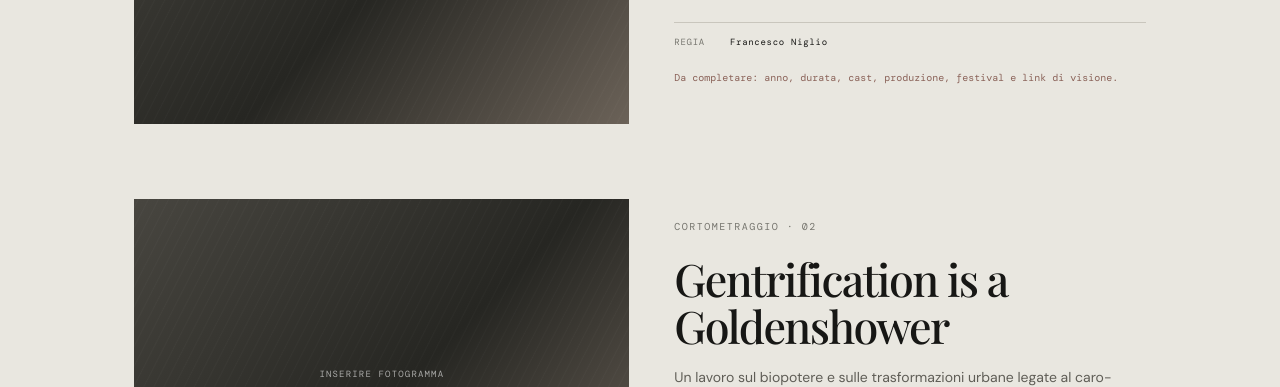
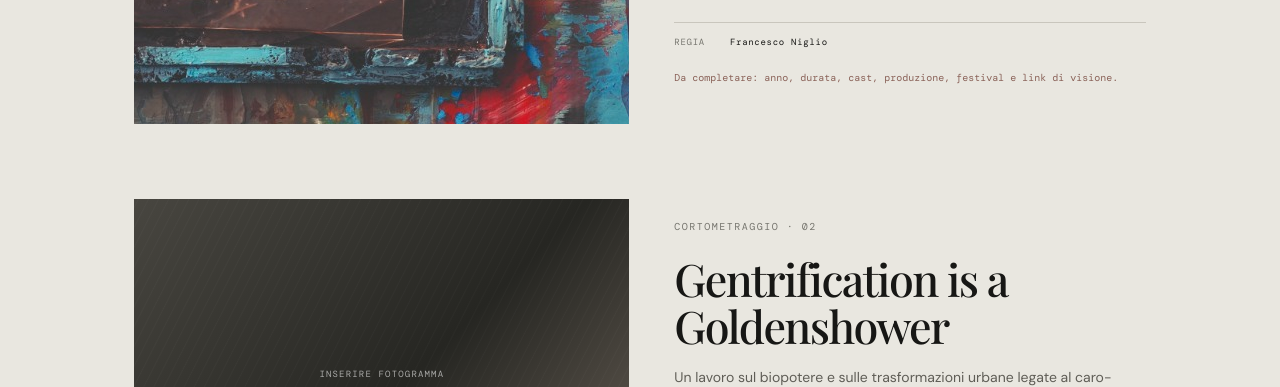
Before and after one commit to byfrancesconiglio/francesco-niglio.github.io, a plain HTML site: page film.html in a window 1280 px wide. Shown: the part 713-1100 px from the top of the page. Drawn offline with nearby package versions, Linux system fonts and the light colour scheme; a web font is replaced by a local one.

Commit message:
Update film.html

```diff
--- a/film.html
+++ b/film.html
@@ -10,7 +10,7 @@
 <main class="inner-page">
   <div class="page-top"><p class="eyebrow">02 — FILMOGRAFIA</p><h1>Film<span class="period">.</span></h1><p class="page-lead">Una selezione di lavori realizzati. Schede, immagini e materiali saranno progressivamente aggiornati.</p></div>
   <div class="film-list">
-    <article class="film-entry" id="aspettando-la-rivoluzione"><div class="entry-image image-placeholder"><span>INSERIRE FOTOGRAMMA</span></div><div class="entry-copy"><p class="eyebrow">CORTOMETRAGGIO · 01</p><h2>Aspettando la rivoluzione</h2><p>Un cortometraggio ambientato a Napoli, tra attesa, immaginario collettivo e tensioni individuali.</p><div class="credits"><span>REGIA</span><span>Francesco Niglio</span></div><p class="asset-note">Da completare: anno, durata, cast, produzione, festival e link di visione.</p></div></article>
+    <article class="film-entry" id="aspettando-la-rivoluzione"><div class="entry-image image-placeholder"><span><img src="foto sito/aspettando la rivoluzione locandina.jpg" alt="Aspettando la rivoluzione"></span></div><div class="entry-copy"><p class="eyebrow">CORTOMETRAGGIO · 01</p><h2>Aspettando la rivoluzione</h2><p>Un cortometraggio ambientato a Napoli, tra attesa, immaginario collettivo e tensioni individuali.</p><div class="credits"><span>REGIA</span><span>Francesco Niglio</span></div><p class="asset-note">Da completare: anno, durata, cast, produzione, festival e link di visione.</p></div></article>
     <article class="film-entry" id="le-poiane"><div class="entry-image image-placeholder"><span>INSERIRE FOTOGRAMMA</span></div><div class="entry-copy"><p class="eyebrow">CORTOMETRAGGIO · 02</p><h2>Gentrification is a Goldenshower</h2><p>Un lavoro sul biopotere e sulle trasformazioni urbane legate al caro-affitti.</p><div class="credits"><span>REGIA</span><span>Francesco Niglio</span></div><p class="asset-note">Da completare: titolo definitivo, anno, durata, cast, produzione e link di visione.</p></div></article>
     <article class="film-entry" id="spalle-alla-porta"><div class="entry-image image-placeholder"><span>INSERIRE FOTOGRAMMA</span></div><div class="entry-copy"><p class="eyebrow">DOCUMENTARIO · 03</p><h2>Spalle alla porta</h2><p>Un documentario sul calcio come esperienza collettiva e relazione con il territorio.</p><div class="credits"><span>REGIA</span><span>Francesco Niglio</span></div><p class="asset-note">Da completare: anno, durata, crediti, stato della versione definitiva e link di visione.</p></div></article>
   </div>
```
